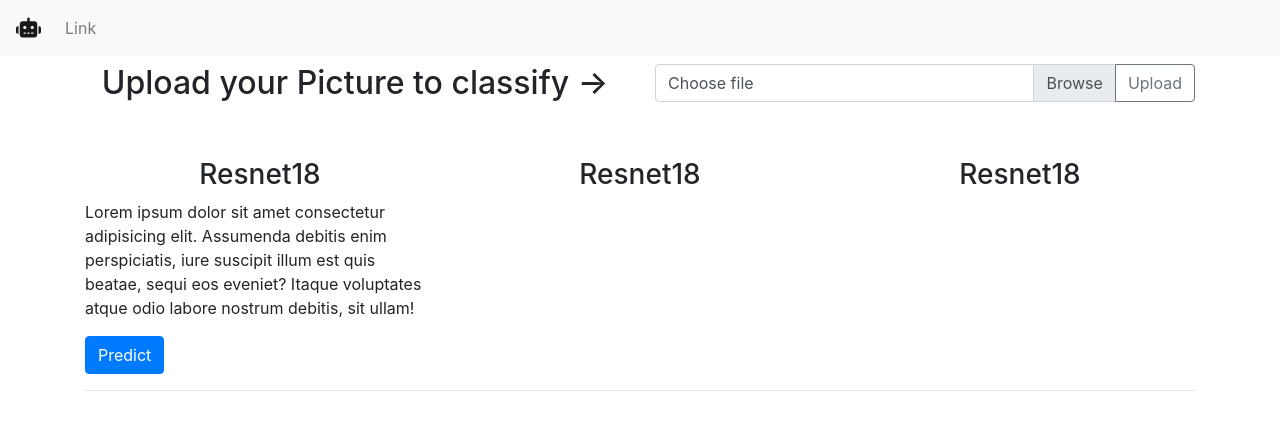
After one commit to tthebst/ml-webpage, a Python web app: template flask/templates/classification.html in a window 1280 px wide. The commit adds this page. Shown: the top 430 px of the page. Run offline with Jinja, Linux system fonts and the light colour scheme; the template is opened without the code that fills it, so the values that code supplies are empty; some libraries are stand-ins or nearby versions.

Commit message:
landing page somewhat done

```diff
--- a/flask/app.py
+++ b/flask/app.py
@@ -8,3 +8,9 @@ app = Flask(__name__)
 def home():
 
     return render_template('home.html')
+
+
+@app.route('/classification')
+def classification():
+
+    return render_template('classification.html')
--- a/flask/static/styles/style.css
+++ b/flask/static/styles/style.css
@@ -2,8 +2,8 @@
 
 
 .jumbotron {
-    /*background-image: url("https://images.unsplash.com/photo-1452696193712-6cabf5103b63?ixlib=rb-1.2.1&ixid=eyJhcHBfaWQiOjEyMDd9&auto=format&fit=crop&w=2000&q=80");*/
-    background-image: url("https://images.unsplash.com/photo-1501526029524-a8ea952b15be?ixlib=rb-1.2.1&auto=format&fit=crop&w=2550&q=80");
+    background-image: url("https://images.unsplash.com/photo-1452696193712-6cabf5103b63?ixlib=rb-1.2.1&ixid=eyJhcHBfaWQiOjEyMDd9&auto=format&fit=crop&w=2000&q=80");
+    /*  background-image: url("https://images.unsplash.com/photo-1501526029524-a8ea952b15be?ixlib=rb-1.2.1&auto=format&fit=crop&w=2550&q=80");
     background-image: url("https://images.unsplash.com/photo-1526374965328-7f61d4dc18c5?ixlib=rb-1.2.1&ixid=eyJhcHBfaWQiOjEyMDd9&auto=format&fit=crop&w=2550&q=80");
-    background-size: cover;
+    */background-size: cover;
   }
--- a/flask/templates/base.html
+++ b/flask/templates/base.html
@@ -16,7 +16,7 @@
 <body>
 
 
-    <nav class="navbar navbar-expand-md navbar-dark fixed-top bg-dark">
+    <nav class="navbar navbar-expand-md navbar-light fixed-top bg-light">
         <a class="navbar-brand" href="#"><i class="fas fa-robot"></i></a>
         <button class="navbar-toggler" type="button" data-toggle="collapse" data-target="#navbarsExampleDefault"
             aria-controls="navbarsExampleDefault" aria-expanded="false" aria-label="Toggle navigation">
--- /dev/null
+++ b/flask/templates/classification.html
@@ -0,0 +1,57 @@
+{% extends "base.html" %}
+
+{% block content %}
+
+
+<main role="main">
+
+
+    <div class="container ">
+        <!-- Example row of columns -->
+        <div class="row mt-5">
+            <div class="col">
+                <h2 class="text-center">Upload your Picture to classify -></h2>
+            </div>
+            <div class="col">
+                <div class="input-group">
+                    <div class="custom-file">
+                        <input type="file" class="custom-file-input" id="inputGroupFile04"
+                            aria-describedby="inputGroupFileAddon04">
+                        <label class="custom-file-label" for="inputGroupFile04">Choose file</label>
+                    </div>
+                    <div class="input-group-append">
+                        <button class="btn btn-outline-secondary" type="button"
+                            id="inputGroupFileAddon04">Upload</button>
+                    </div>
+                </div>
+            </div>
+
+        </div>
+        <div class="row mt-5">
+            <div class="col-sm">
+                <h3 class="text-center">Resnet18</h3>
+                <p>Lorem ipsum dolor sit amet consectetur adipisicing elit. Assumenda debitis enim perspiciatis, iure
+                    suscipit illum est quis beatae, sequi eos eveniet? Itaque voluptates atque odio labore nostrum
+                    debitis, sit ullam!</p>
+
+                <button type="button" class="btn btn-primary">Predict</button>
+            </div>
+            <div class="col-sm">
+                <h3 class="text-center">Resnet18</h3>
+            </div>
+            <div class="col-sm">
+                <h3 class="text-center">Resnet18</h3>
+            </div>
+
+
+        </div>
+
+        <hr>
+
+    </div> <!-- /container -->
+
+</main>
+
+
+
+{% endblock %}
```
Also changed, not shown: flask/templates/home.html (+23 -14 lines), 1 other file.
